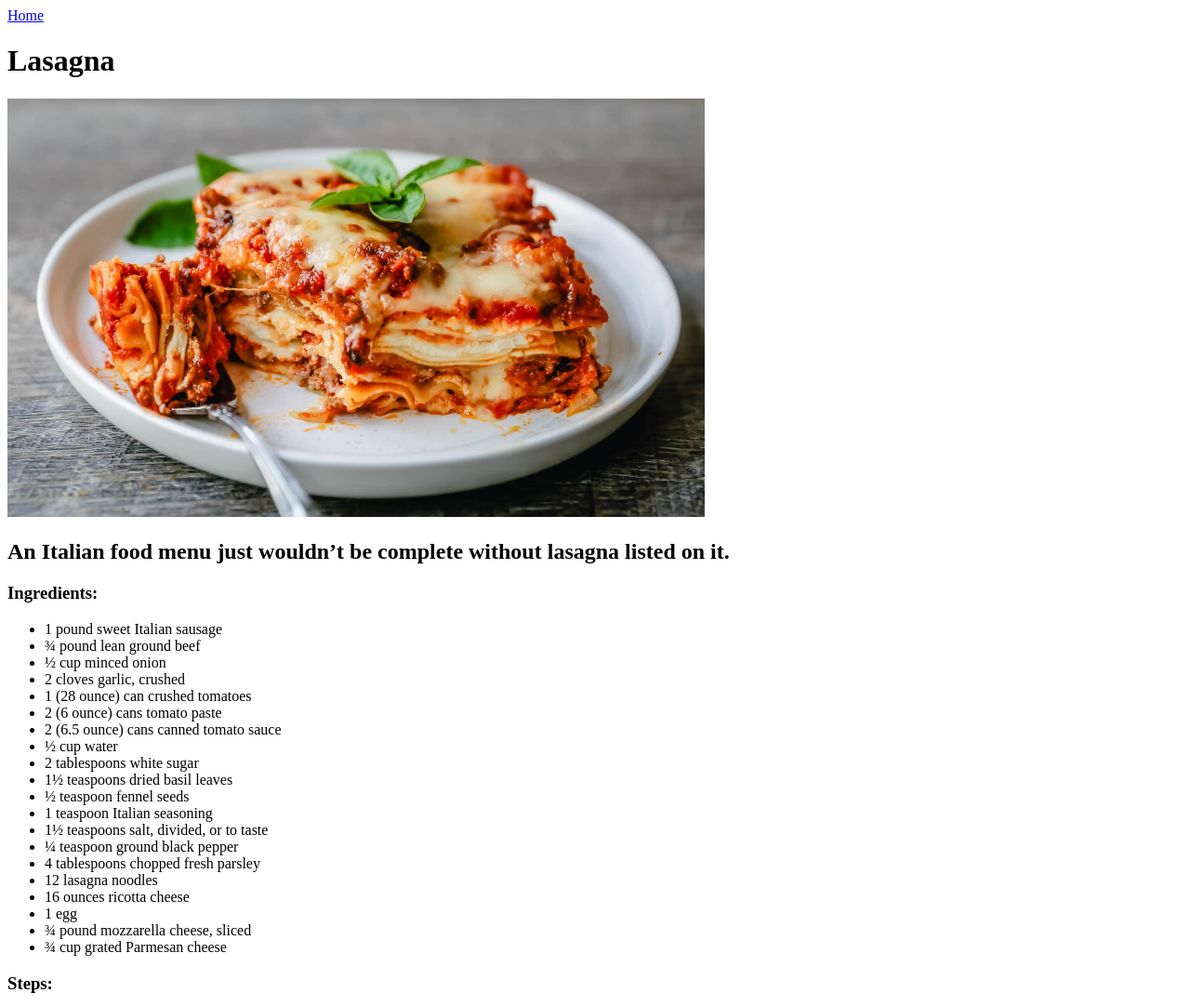
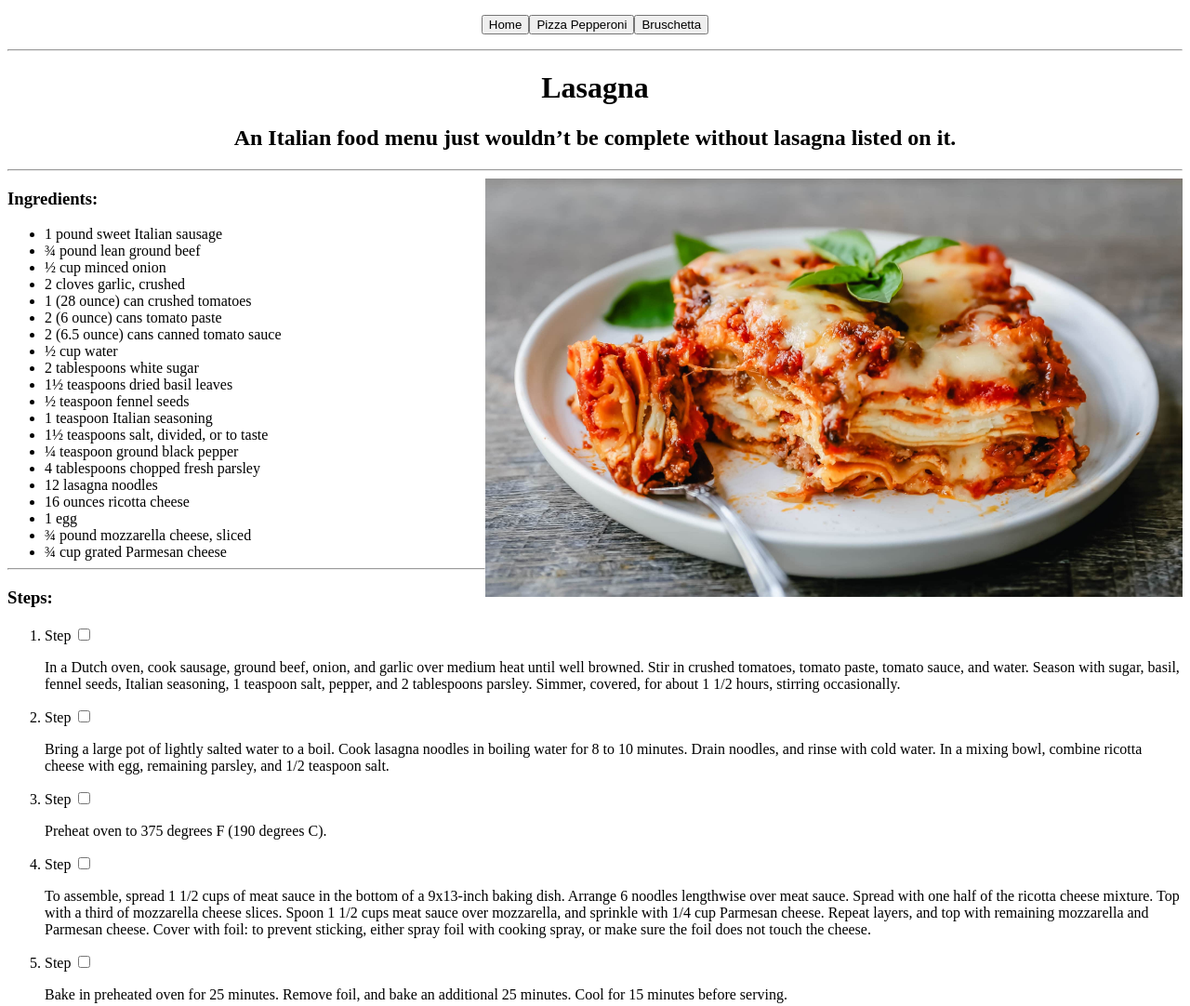
Before and after one commit to jasonfilips/odin-recipes, a plain HTML site: page recipes/lasagna.html in a window 1280 px wide. Shown: the top 1082 px of the page at 93% size. Drawn offline with Linux system fonts and the light colour scheme.

Commit message:
Added som QOL, like top page buttons and separations for different sections of the page

```diff
--- a/recipes/lasagna.html
+++ b/recipes/lasagna.html
@@ -6,13 +6,14 @@
         <meta charset="utf-8">
     </head>
     <body>
-        <a href="../index.html">Home</a>
-        <h1>Lasagna</h1>
-        <img src="../img/lasagna.jpg" width="750">
+        <p style="text-align: center;"><a href="../index.html"><button>Home</button></a><a href="./pizza-pepperoni.html"><button>Pizza Pepperoni</button></a><a href="./bruschetta.html"><button>Bruschetta</button></a><hr></p>
 
-        <h2>An Italian food menu just wouldn’t be complete without lasagna listed on it.</h3>
+        <h1 style="text-align: center;">Lasagna</h1>
+        <h2 style="text-align: center;">An Italian food menu just wouldn’t be complete without lasagna listed on it.</h3><hr>
 
-        <h3>Ingredients:</h3>
+        <img src="../img/lasagna.jpg" width="750" align="right" >
+
+        <h3 style="text-align: left;">Ingredients:</h3>
         <ul>
             <li>1 pound sweet Italian sausage</li>
             <li>¾ pound lean ground beef</li>
@@ -36,6 +37,7 @@
             <li>¾ cup grated Parmesan cheese </li>
         </ul>
 
+        <hr>
         <h3>Steps:</h3>
 
         <ol>
@@ -80,3 +82,11 @@
         </ol>
     </body>
 </html>
+
+<style>
+    ul{
+        font-size: 16px;
+        text-align: left;
+        margin: 0 auto;
+    }
+</style>
```
Also changed, not shown: index.html (+15 -3 lines), recipes/bruschetta.html (+14 -4 lines), recipes/pizza-pepperoni.html (+15 -5 lines).
